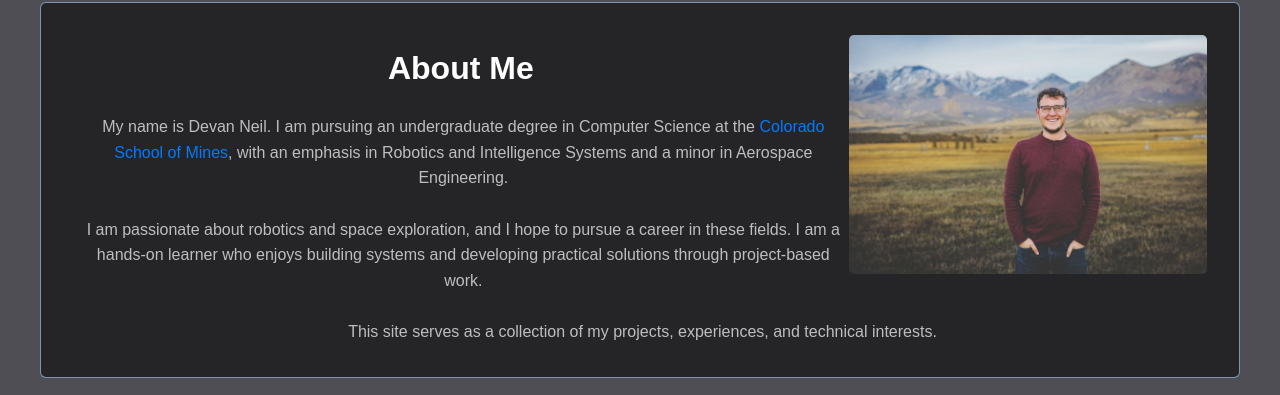
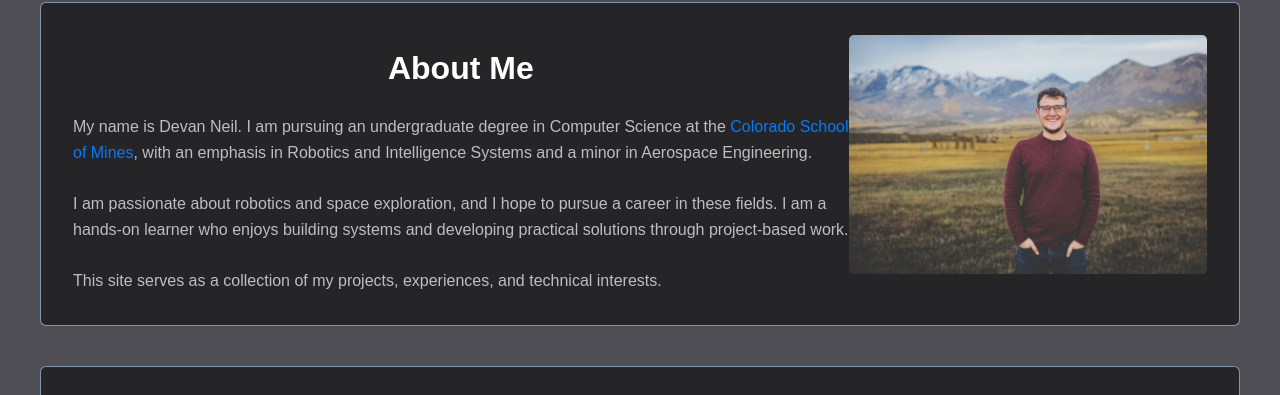
Before and after one commit to devanneil/PortfolioSite, a React (Create React App) app: page /#/ in a window 1280 px wide. Before the commit this address led to /#/devanneil. Shown: the part 186-581 px from the top of the page. Built offline with nearby package versions, Linux system fonts and the light colour scheme; grey boxes are pictures that could not be loaded; the HTML template or start-up script is replaced by a standard one.

Commit message:
Changed text in body to left aligned.

```diff
--- a/src/contentBlock.css
+++ b/src/contentBlock.css
@@ -68,7 +68,8 @@
     margin-top: 0.5rem;
     font-size: 1rem;
     color: var(--color-text-secondary);
-    margin-left: 5px;
+    justify-content: left;
+    text-align: left;
 }
 .imageRow {
     display: flex;
```
